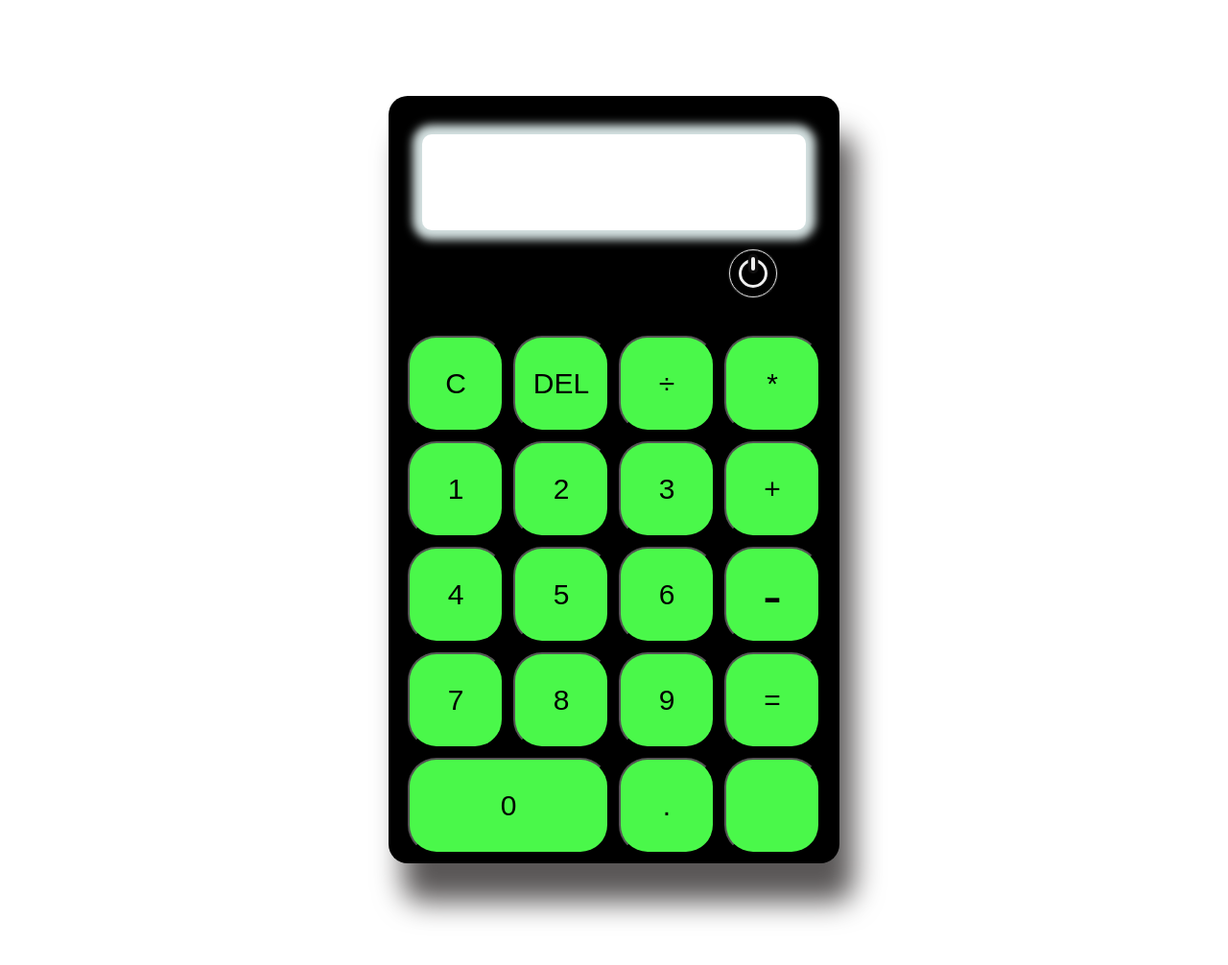
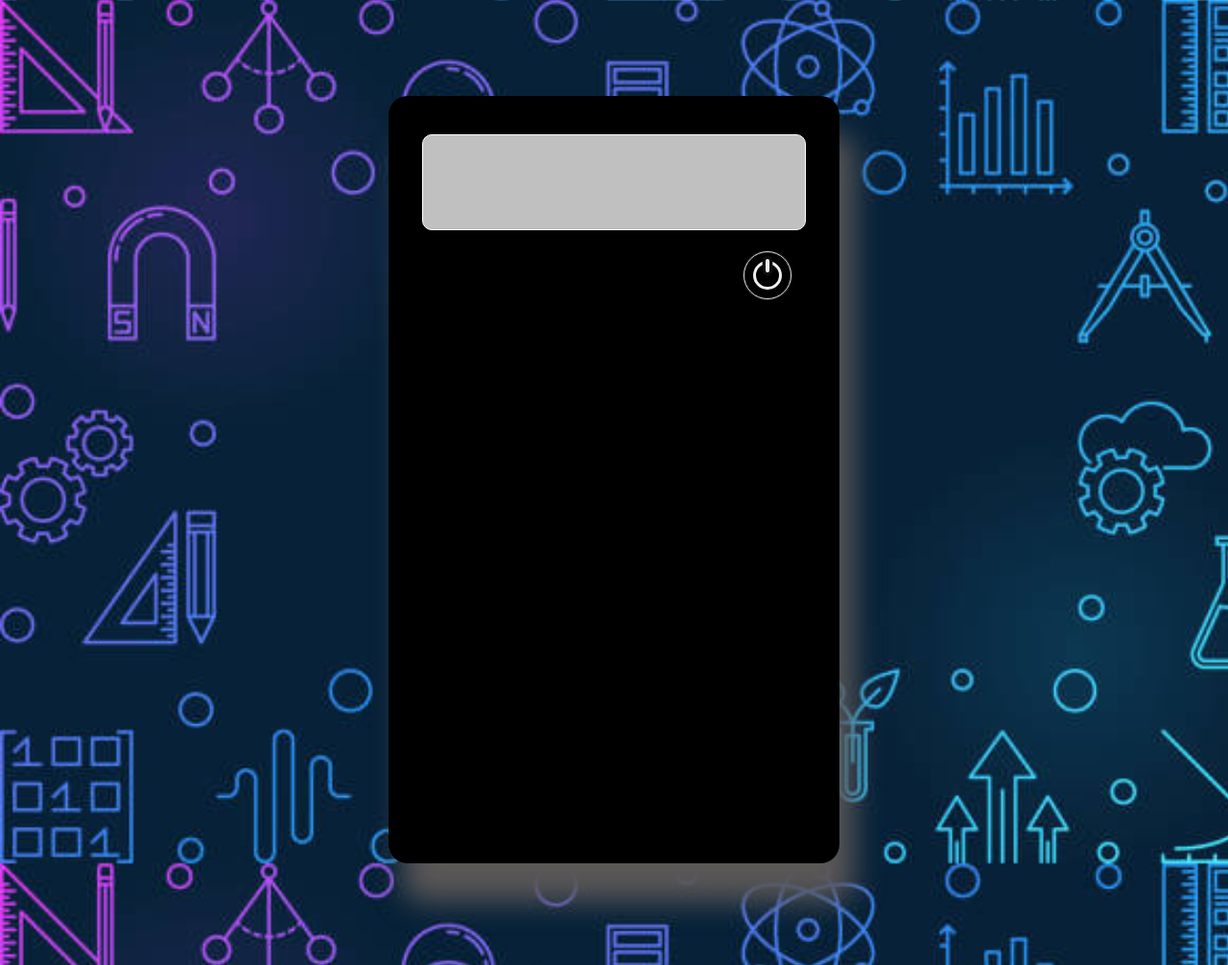
Before and after one commit to kaidenkliegl/calculator, a plain HTML site: page index.html in a window 1280 px wide. Shown: the whole page at 96% size. Drawn offline with Linux system fonts and the light colour scheme.

Commit message:
made some css changes

```diff
--- a/index.css
+++ b/index.css
@@ -5,17 +5,22 @@
     box-sizing: border-box;
 
 }
+body{
+    background-image: url('./images/istockphoto-1419844586-612x612.jpg');
+    background-size: cover;
+}
 .card .searchBar{
-    background-color: rgb(233, 230, 230);
+    border: 1px solid white;
+    background: silver;
     width: 100%;
     height: 100px;
     border-radius: 10px;
-    box-shadow: 0px 0px 10px 10px rgb(212, 225, 225);
+    box-shadow: none;
     text-align: right;
     line-height: 100px;
     font-size: 60px;
     color: rgb(11, 0, 0);
-    background-color: rgb(255, 255, 255);
+
 
 }
 .card{
@@ -29,7 +34,15 @@
     padding: 40px 35px;
     text-align: center;
     box-shadow: 15px 40px 30px rgb(90, 87, 87);
+
 }
+    .powerButton{
+        margin-left: 80%;
+        background-color:transparent ;
+        border-color: transparent;
+
+
+    }
     .button {
         /* 	design the outer circle */
         width: 50px;
@@ -38,8 +51,11 @@
         border: .33px solid #ddd;
         box-shadow: 0 0 1.7px 0px #888;
         position: relative;
-        margin-left: 80%;
+        margin-left: auto;
         margin-top: 20px;
+
+
+
 
         /* 	required to center elements*/
         display: grid;
@@ -90,14 +106,6 @@
     }
 
 
- @keyframes buttonsGoDown{
-    0%{
-        grid-gap: 900px;
-    }
-    100%{
-        grid-gap: 10px;
-    }
- }
  .grid{
     margin-top: 40px;
     display: grid;
@@ -117,6 +125,9 @@
     border-radius: 30px;
     background-color: rgb(74, 248, 74);
     font-size: 30px;
+    opacity: 0;
+
+
 
 
 
--- a/index.html
+++ b/index.html
@@ -10,28 +10,31 @@
 
     <div class="card">
         <div id="textForm" class="searchBar"></div>
-        <div class="button">
+        <button class="powerButton">
+            <div class="button">
             <div class="light"></div>
         </div>
+        </button>
+
                 <div class="grid">
-                    <button id ='data-all-clear'>C</button>
-                    <button class = 'delete'>DEL</button>
-                    <button class = 'data-operation'>÷</button>
-                    <button class = 'data-operation'>*</button>
-                    <button class = 'number'>1</button>
-                    <button class = 'number'>2</button>
-                    <button class ='number'>3</button>
-                    <button class='data-operation'>+</button>
-                    <button class = 'number'>4</button>
-                    <button class ='number'>5</button>
-                    <button class = 'number'>6</button>
-                    <button class = 'data-operation subtraction'>-</button>
-                    <button class = 'number'>7</button>
-                    <button class = 'number'>8</button>
-                    <button class = 'number'>9</button>
-                    <button id = 'data-equals'>=</button>
-                    <button class = 'number zero'>0</button>
-                    <button class = 'number'>.</button>
+                    <button id ='data-all-clear' class="btns">C</button>
+                    <button class = 'delete btns'>DEL</button>
+                    <button class = 'data-operation btns'>÷</button>
+                    <button class = 'data-operation btns'>*</button>
+                    <button class = 'number btns'>1</button>
+                    <button class = 'number btns'>2</button>
+                    <button class ='number btns'>3</button>
+                    <button class='data-operation btns'>+</button>
+                    <button class = 'number btns'>4</button>
+                    <button class ='number btns'>5</button>
+                    <button class = 'number btns'>6</button>
+                    <button class = 'data-operation subtraction btns'>-</button>
+                    <button class = 'number btns'>7</button>
+                    <button class = 'number btns'>8</button>
+                    <button class = 'number btns'>9</button>
+                    <button id = 'data-equals' class="btns">=</button>
+                    <button class = 'number zero btns'>0</button>
+                    <button class = 'number btns'>.</button>
                     <button></button>
 
 
@@ -41,12 +44,14 @@
     </div>
     <script >
     //my buttons------------------------------------------------
+    const gridBtns = document.querySelectorAll('.btns')
     const numbersBtn = document.querySelectorAll('.number')
     const displayBar = document.getElementById('textForm')
     const clearBtn =  document.getElementById('data-all-clear')
     const deleteBtn = document.querySelector('.delete')
     const operatorBtn = document.querySelectorAll('.data-operation')
     const equalBtn = document.getElementById('data-equals')
+    const powerButton = document.querySelector('.powerButton')
    //------------------------------------------------------------------
         let resetToNothing = displayBar.innerHTML
         let usedValue1 = null;
@@ -147,6 +152,30 @@
         value2 = resetToNothing
         usedValue1 = null
   }
+
+// power button to turn the screen on
+powerButton.addEventListener('click', function () {
+    if(displayBar.style.background === 'white'){
+        displayBar.style.background = 'silver'
+        displayBar.style.boxShadow = 'none'
+    }else{
+        displayBar.style.background = 'white'
+        displayBar.style.boxShadow = '0px 0px 10px 10px rgb(212, 225, 225)'
+    }
+
+for (const element of gridBtns) {
+    console.log(element.style.opacity)
+    if(element.style.opacity == 0){
+
+        element.style.opacity = 1
+    }else{
+        element.style.opacity = 0
+    }
+
+}
+})
+
+
           </script>
 </body>
 </html>
```
Also changed, not shown: images/istockphoto-1419844586-612x612.jpg (added).
